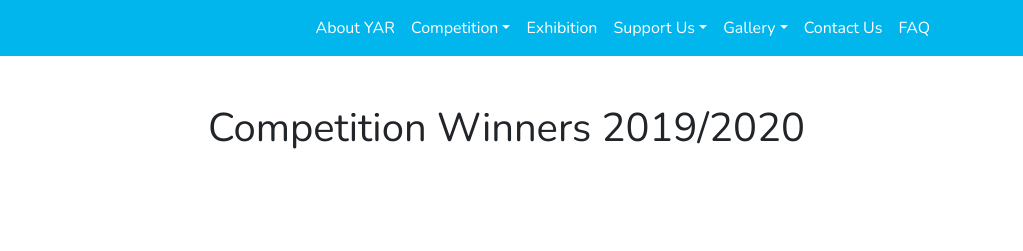
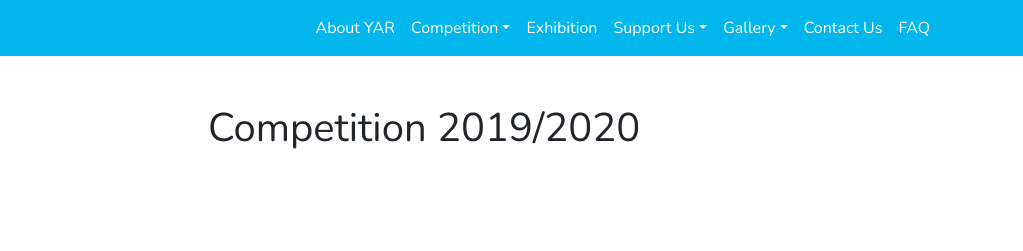
Before and after one commit to ktnorris27/youngartreading, a plain HTML site: page pages/2020.html in a window 1280 px wide. Shown: the top 251 px of the page, 257-1280 px from the left. Drawn offline with nearby package versions, Linux system fonts and the light colour scheme.

Commit message:
Change link/page name

```diff
--- a/pages/2020.html
+++ b/pages/2020.html
@@ -20,7 +20,7 @@
 
   <div class="container">
 
-    <div id="pageHeaderPlaceholder" data-pageheader="Competition Winners 2019/2020" ></div>
+    <div id="pageHeaderPlaceholder" data-pageheader="Competition 2019/2020"></div>
 
     <h3>Categories</h3>
     <ul>
--- a/sections/navbar.html
+++ b/sections/navbar.html
@@ -35,7 +35,7 @@
           <a class="nav-link dropdown-toggle" href="#" id="navbarDropdownBlog" data-toggle="dropdown" aria-haspopup="true" aria-expanded="false">Gallery</a>
           <div class="dropdown-menu dropdown-menu-right" aria-labelledby="navbarDropdownPortfolio" style="width:250px">
             <a class="dropdown-item" href="#" onclick="onNavLinkClick(this); return false;" data-page="fundraisingGallery">Fundraising Gallery</a>
-            <a class="dropdown-item" href="#" onclick="onNavLinkClick(this); return false;" data-page="2020">Winning Entries 2019/2020</a>
+            <a class="dropdown-item" href="#" onclick="onNavLinkClick(this); return false;" data-page="2020">Competition 2019/2020</a>
           </div>
         </li>
         <li class="nav-item">
```
